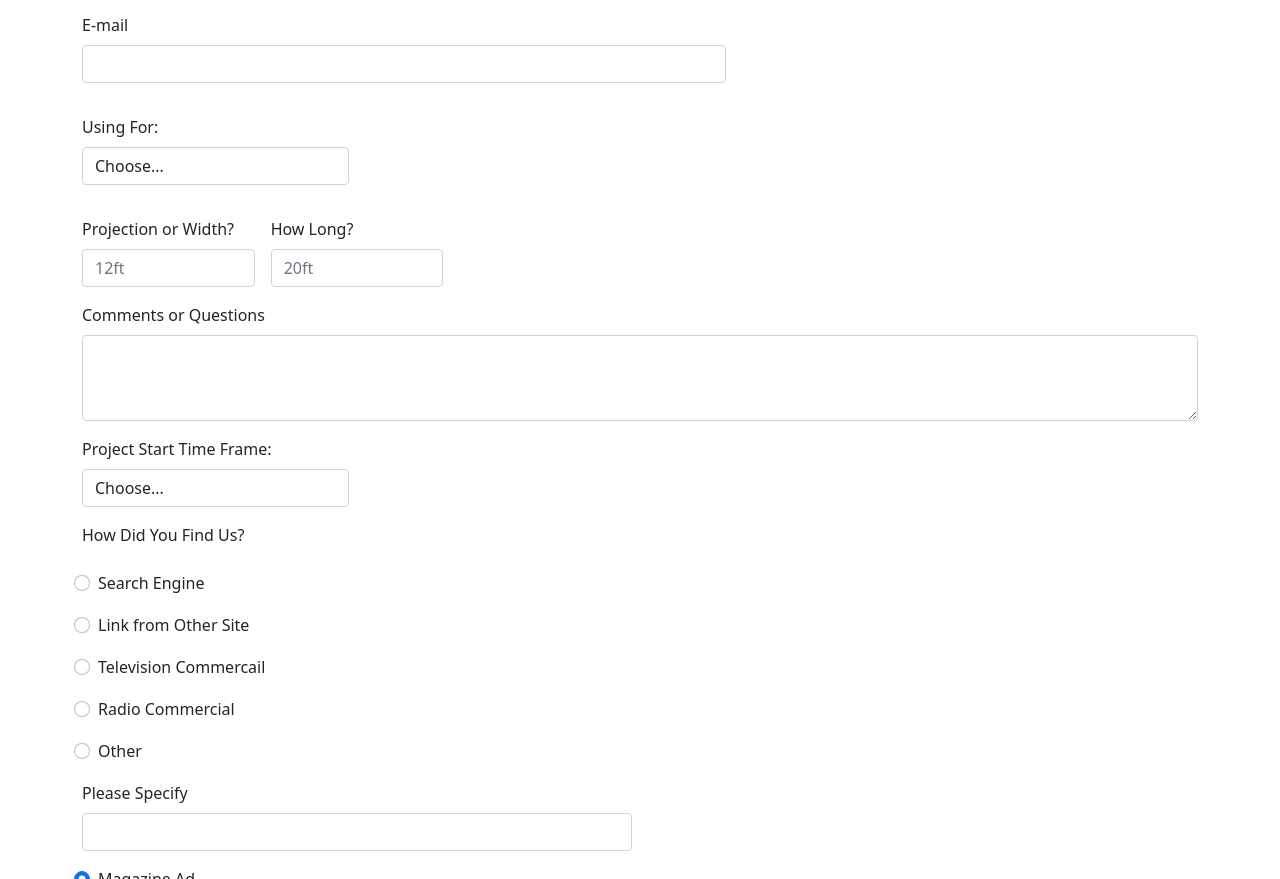
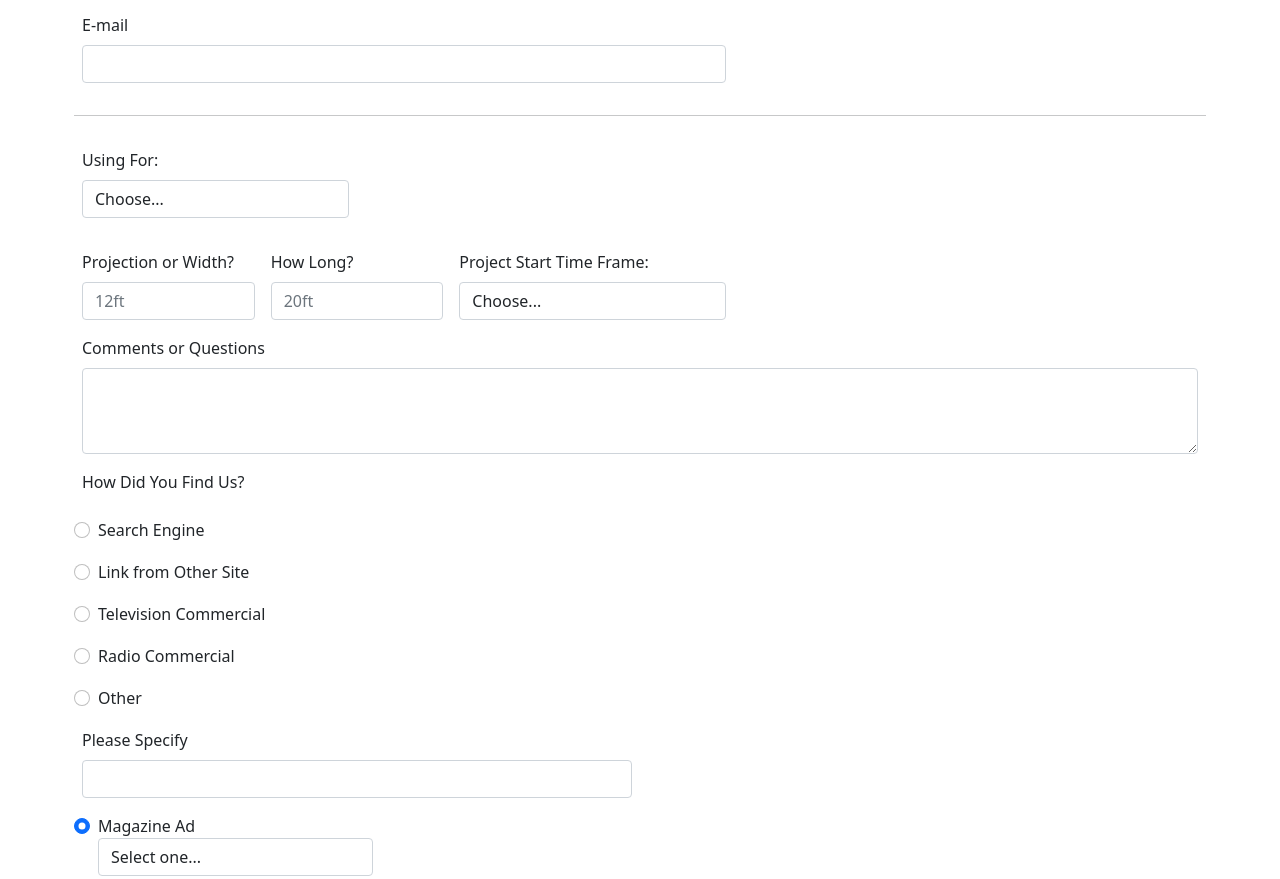
Before and after one commit to mkeefner/BrochureRequestdemo, a plain HTML site: page index.html in a window 1280 px wide. Shown: the part 349-1228 px from the top of the page. Drawn offline with nearby package versions, Linux system fonts and the light colour scheme.

Commit message:
Add files via upload

```diff
--- a/index.html
+++ b/index.html
@@ -54,6 +54,9 @@
                 <input type="email" class="form-control" name="Email" id="emailInfo" required>
             </div>
             <div class="col-md-12"></div>
+
+            <hr class="my-12">
+
             <div class="col-md-3">
                 <label for="Use Type"
                 class="form-label">Using For:</label>
@@ -63,7 +66,7 @@
                   </option>
                   <option value="">Residential Use
                   </option>
-                  <option value="">Commercail Use
+                  <option value="">Commercial Use
 
                 </select>
             </div>
@@ -76,10 +79,6 @@
            <div class="col-md-2">
                <label for="Length" class="form-label">How Long?</label>
                <input type="text" class="form-control" Name="Length" id="Length" placeholder="20ft">
-            </div>
-            <div class="col-md-12">
-                <label for="comments" class="form-label">Comments or Questions</label>
-                <textarea class="form-control" id="comments" name="Comments" rows="3"></textarea>
             </div>
             <div class="col-md-3">
                 <label for="Use Type"
@@ -102,6 +101,13 @@
 
             </div>
             <div class="col-md-12">
+                <label for="comments" class="form-label">Comments or Questions</label>
+                <textarea class="form-control" id="comments" name="Comments" rows="3"></textarea>
+            </div>
+
+
+
+            <div class="col-md-12">
                 <label  for="How" class="form-label">How Did You Find Us?</label>
             </div>
             <div class="form-check">
@@ -120,7 +126,7 @@
             <div class="form-check">
                     <input class="form-check-input" type="radio" name="flexRadioDefault" id="flexRadioDefault2" checked>
                     <label class="form-check-label" for="flexRadioDefault2">
-                      Television Commercail
+                      Television Commercial
                     </label>
                   </div>
             <div class="form-check">
@@ -204,7 +210,7 @@
             <div class="d-grid gap-2">
                <button type="submit" class="btn btn-primary">SUBMIT</button>
             </div>
-            <div class="col-md-12">
+     <div class="col-md-12">
 
             </div>
     </div>
```
